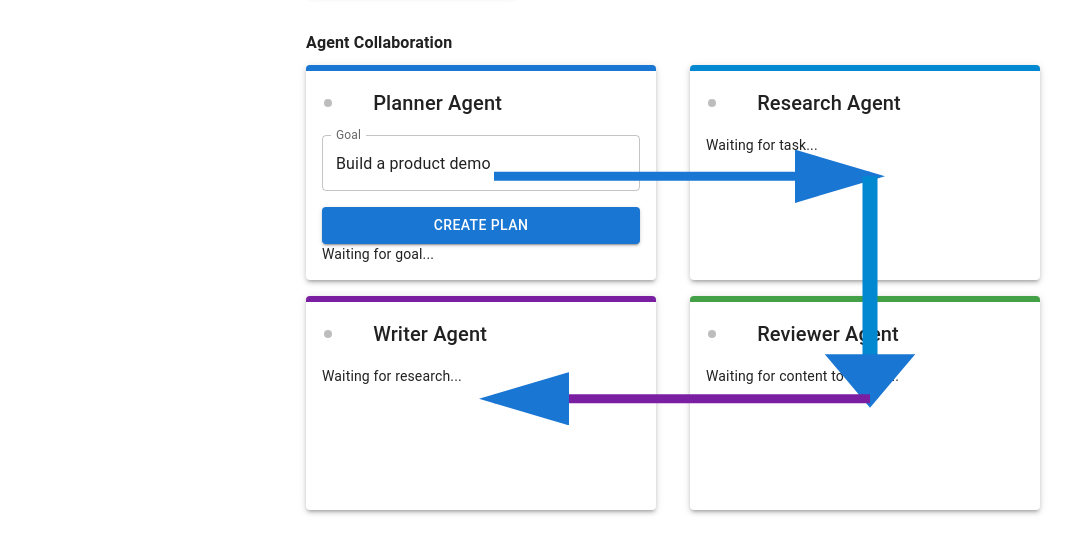
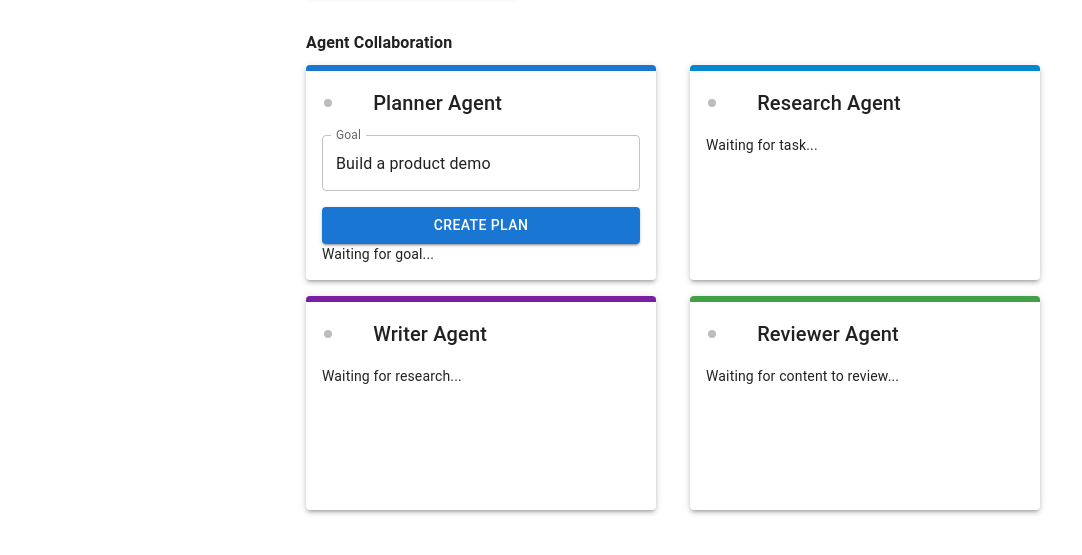
Before and after one commit to honnuanand/react-multi-agent-demo, a React (Vite) app: page / in a window 1280 px wide. Shown: the part 851-1406 px from the top of the page, without its empty margins (198-1280 px from the left). Built offline with nearby package versions, Linux system fonts and the light colour scheme; some icons are missing.

Commit message:
style: remove static SVG arrows between agent boxes for a cleaner look

```diff
--- a/src/App.tsx
+++ b/src/App.tsx
@@ -56,40 +56,6 @@ function ErrorLogProvider({ children }: { children: ReactNode }) {
         </Alert>
       </Snackbar>
     </ErrorLogContext.Provider>
-  );
-}
-
-function AgentGridConnections() {
-  // The SVG overlay is sized to match the grid (2x2)
-  // We'll use relative positioning and percentages for responsiveness
-  return (
-    <svg
-      style={{
-        position: 'absolute',
-        top: 0,
-        left: 0,
-        width: '100%',
-        height: '100%',
-        pointerEvents: 'none',
-        zIndex: 1,
-      }}
-      viewBox="0 0 100 100"
-      preserveAspectRatio="none"
-    >
-      {/* Planner (0,0) to Researcher (1,0) */}
-      <line x1="25" y1="25" x2="75" y2="25" stroke="#1976d2" strokeWidth="2" markerEnd="url(#arrow)" />
-      {/* Researcher (1,0) to Writer (1,1) */}
-      <line x1="75" y1="25" x2="75" y2="75" stroke="#0288d1" strokeWidth="2" markerEnd="url(#arrow)" />
-      {/* Writer (1,1) to Reviewer (0,1) */}
-      <line x1="75" y1="75" x2="25" y2="75" stroke="#7b1fa2" strokeWidth="2" markerEnd="url(#arrow)" />
-      {/* Reviewer (0,1) to Planner (0,0) (optional, for loop) */}
-      {/* <line x1="25" y1="75" x2="25" y2="25" stroke="#43a047" strokeWidth="2" markerEnd="url(#arrow)" /> */}
-      <defs>
-        <marker id="arrow" markerWidth="6" markerHeight="6" refX="5" refY="3" orient="auto" markerUnits="strokeWidth">
-          <path d="M0,0 L0,6 L6,3 z" fill="#1976d2" />
-        </marker>
-      </defs>
-    </svg>
   );
 }
 
@@ -168,7 +134,6 @@ export default function App() {
                   </Typography>
                   {selectedExample === "Tier 1: Basic Flow" && (
                     <Box sx={{ position: 'relative', mb: 5 }}>
-                      <AgentGridConnections />
                       <Box
                         sx={{
                           display: 'grid',
```
